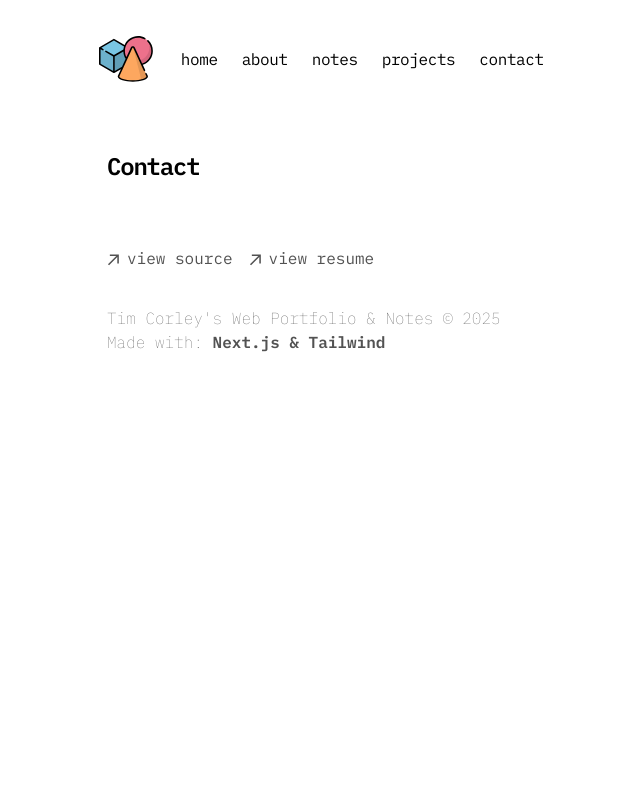
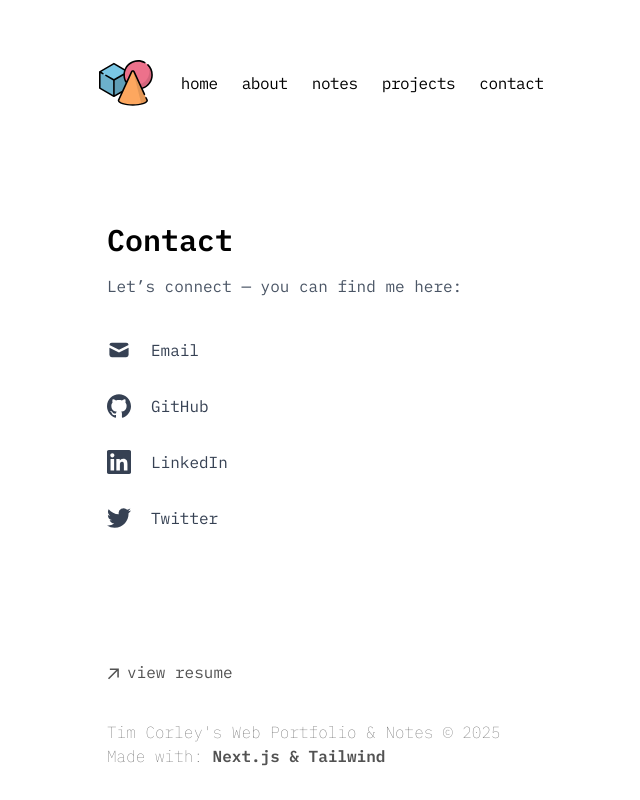
Before and after one commit to tim-corley/tc-portfolio, a Next.js app: page /contact in a window 1280 px wide. Shown: the whole page, without its empty margins (245-885 px from the left). Built offline with nearby package versions, Linux system fonts and the light colour scheme.

Commit message:
add about and contact content

```diff
--- a/app/about/page.tsx
+++ b/app/about/page.tsx
@@ -1,21 +1,15 @@
-import SocialIcon from '@/app/components/social/index'
+import { siteMetadata } from "@/data/siteMetadata";
 
 export const metadata = {
   title: 'About',
-  description: 'A bit about me.',
+  description: 'A bit about myself.',
 }
 
 export default function AboutPage() {
   return (
     <div className="space-y-4">
       <h1 className="text-2xl font-bold">About Me</h1>
-      <p>Hello! I’m building with Next.js 15 🚀</p>
-      <div className="flex gap-4">
-        <SocialIcon kind="mail" href="mailto:me@example.com" size={6} />
-        <SocialIcon kind="github" href="https://github.com/myprofile" size={6} />
-        <SocialIcon kind="linkedin" href="https://linkedin.com/in/myprofile" size={6} />
-        <SocialIcon kind="twitter" href="https://twitter.com/myprofile" size={6} />
-      </div>
+      <p>{siteMetadata.aboutme}</p>
     </div>
   )
 }
--- a/app/components/footer.tsx
+++ b/app/components/footer.tsx
@@ -26,17 +26,6 @@ export default function Footer() {
             className="flex items-center transition-all hover:text-neutral-800 dark:hover:text-neutral-100"
             rel="noopener noreferrer"
             target="_blank"
-            href="https://github.com/tim-corley/tc-portfolio"
-          >
-            <ArrowIcon />
-            <p className="ml-2 h-7">view source</p>
-          </a>
-        </li>
-        <li>
-          <a
-            className="flex items-center transition-all hover:text-neutral-800 dark:hover:text-neutral-100"
-            rel="noopener noreferrer"
-            target="_blank"
             href={siteMetadata.resume}
           >
             <ArrowIcon />
--- a/app/components/social/index.tsx
+++ b/app/components/social/index.tsx
@@ -35,7 +35,7 @@ export default function SocialIcon({ kind, href, size = 8 }: SocialIconProps) {
     >
       <span className="sr-only">{kind}</span>
       <SocialSvg
-        className={`fill-current text-gray-700 dark:text-gray-200 hover:text-blue-500 dark:hover:text-blue-400 ${sizeClasses}`}
+        className={`transition-transform transform hover:scale-110 fill-current text-gray-700 dark:text-gray-200 hover:text-blue-500 dark:hover:text-blue-400 ${sizeClasses}`}
       />
     </a>
   )
--- a/app/contact/page.tsx
+++ b/app/contact/page.tsx
@@ -1,12 +1,44 @@
+import SocialIcon from '@/app/components/social/index'
+import { siteMetadata } from "@/data/siteMetadata";
+
 export const metadata = {
   title: 'Contact',
   description: 'Get in touch.',
 }
 
-export default function Page() {
+export default function ContactPage() {
   return (
-    <section>
-      <h1 className="font-semibold text-2xl mb-8 tracking-tighter">Contact</h1>
+    <section className="py-12">
+      <h1 className="font-semibold text-3xl mb-4">Contact</h1>
+      <p className="text-gray-600 dark:text-gray-400 mb-8">
+        Let’s connect — you can find me here:
+      </p>
+      <ul className="space-y-4">
+          <li className="flex items-center gap-5 py-2">
+            <SocialIcon kind="mail" href={siteMetadata.email} size={6} aria-label="Email" />
+            <a href={`mailto:${siteMetadata.email}`} className="text-gray-700 dark:text-gray-300 hover:underline">
+              Email
+            </a>
+          </li>
+          <li className="flex items-center gap-5 py-2">
+            <SocialIcon kind="github" href={siteMetadata.github} size={6} aria-label="GitHub" />
+            <a href={siteMetadata.github} className="text-gray-700 dark:text-gray-300 hover:underline">
+              GitHub
+            </a>
+          </li>
+          <li className="flex items-center gap-5 py-2">
+            <SocialIcon kind="linkedin" href={siteMetadata.linkedin} size={6} aria-label="LinkedIn" />
+            <a href={siteMetadata.linkedin} className="text-gray-700 dark:text-gray-300 hover:underline">
+              LinkedIn
+            </a>
+          </li>
+          <li className="flex items-center gap-5 py-2">
+            <SocialIcon kind="twitter" href={siteMetadata.twitter} size={6} aria-label="Twitter" />
+            <a href={siteMetadata.twitter} className="text-gray-700 dark:text-gray-300 hover:underline">
+              Twitter
+            </a>
+          </li>
+        </ul>
     </section>
   )
 }
--- a/app/layout.tsx
+++ b/app/layout.tsx
@@ -66,17 +66,23 @@ export default function RootLayout({
       lang="en"
       className={cx(
         `${plexMono.variable}`,
-        'text-black bg-white dark:text-white dark:bg-black font-main'
+        'text-black bg-white dark:text-white dark:bg-black font-main h-full'
       )}
     >
-      <body className="antialiased max-w-xl mx-4 mt-8 lg:mx-auto">
-        <main className="flex-auto min-w-0 mt-6 flex flex-col px-2 md:px-0">
-          <Navbar />
-          {children}
+      <body className="antialiased max-w-xl mx-4 lg:mx-auto h-full">
+        <div className="min-h-screen flex flex-col">
+          <main className="flex-1 min-w-0 mt-6 flex flex-col px-2 md:px-0">
+            <div className="mt-8">
+              <Navbar />
+            </div>
+            <div className="flex-1">
+              {children}
+            </div>
+          </main>
           <Footer />
           <Analytics />
           <SpeedInsights />
-        </main>
+        </div>
       </body>
     </html>
   )
--- a/data/siteMetadata.ts
+++ b/data/siteMetadata.ts
@@ -4,5 +4,10 @@ export const siteMetadata = {
   github: "https://github.com/tim-corley",
   twitter: "https://twitter.com/tcor215",
   linkedin: "https://www.linkedin.com/in/tim-corley/",
-  welcomemsg: "Hi! Thank you for stopping by. Please take a look around and get in touch."
+  welcomemsg: "Hi! Thank you for stopping by. Please take a look around and get in touch.",
+  aboutme: "I'm a Boston-based Software Engineer specializing in Quality Assurance and Web \
+  Development. With over a decade in the software industry - including seven years as a SQA \
+  Test Automation Engineer working with Python, Selenium, and Appium - I help teams deliver \
+  reliable, world-class software. I'm a lifelong learner who loves exploring new technologies \
+  by building, breaking, and testing things to see how they really work."
 };
```
Also changed, not shown: app/page.tsx (+1 -7 lines).
